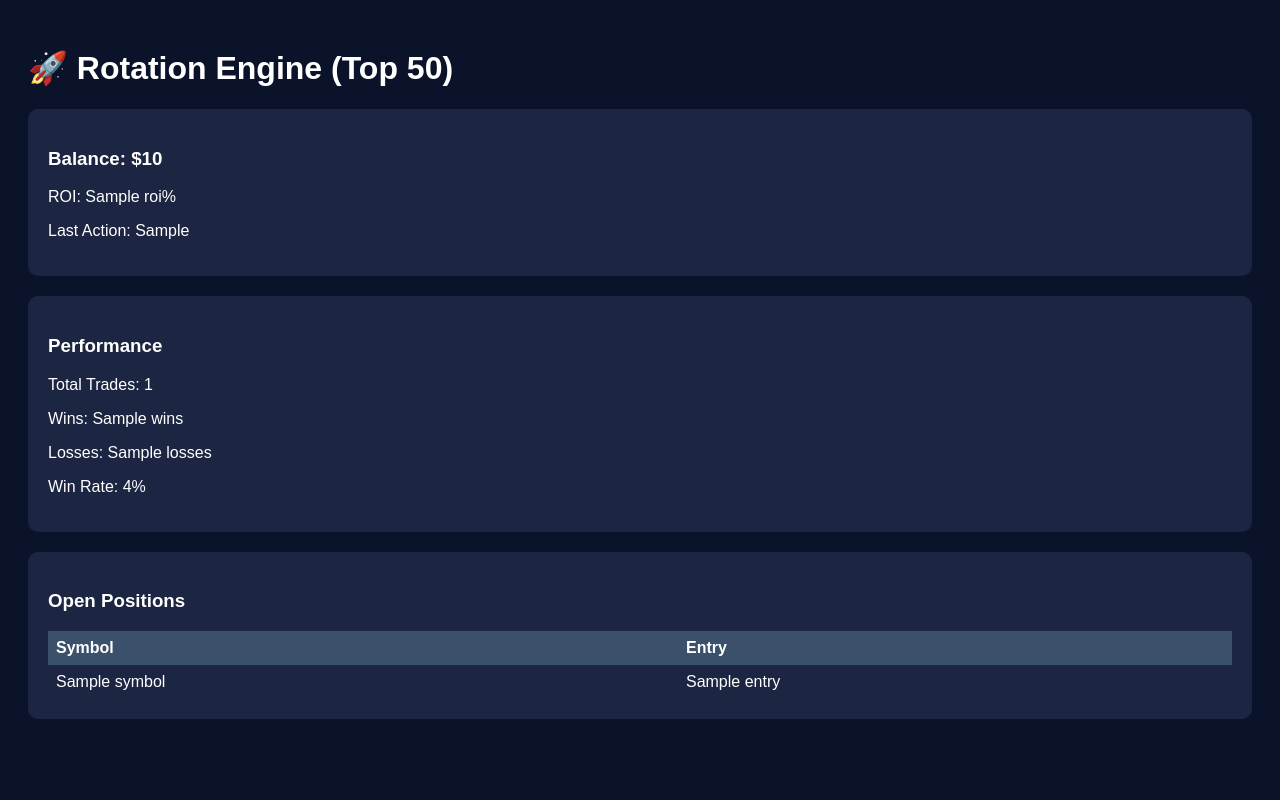
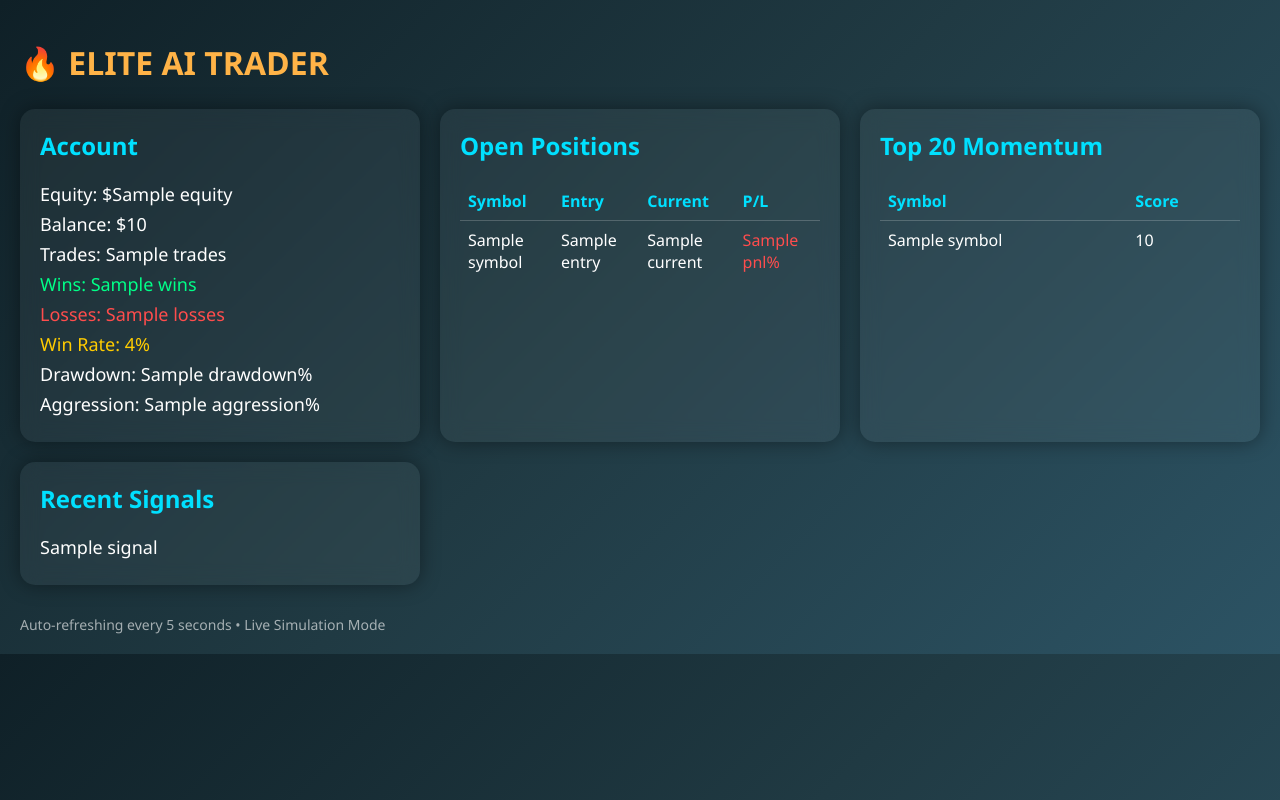
Before and after one commit to hillcolton1976/structured-alpha-engine, a Flask app: template templates/dashboard.html in a window 1280 px wide. Run offline with Flask 3, Linux system fonts and the light colour scheme; the template is opened without the code that fills it: most values are stand-ins (such as "Sample title", 1, 10 or a date in 2020).

Commit message:
Update dashboard.html

```diff
--- a/templates/dashboard.html
+++ b/templates/dashboard.html
@@ -1,72 +1,155 @@
 <!DOCTYPE html>
 <html>
 <head>
-    <title>Rotation Engine</title>
-    <meta http-equiv="refresh" content="60">
+    <title>🔥 ELITE AI TRADER</title>
+    <meta http-equiv="refresh" content="5">
     <style>
         body {
-            font-family: Arial;
-            background: #0b132b;
-            color: white;
+            margin: 0;
+            font-family: 'Segoe UI', Arial, sans-serif;
+            background: linear-gradient(135deg, #0f2027, #203a43, #2c5364);
+            color: #fff;
             padding: 20px;
         }
+
+        h1 {
+            color: #ffb347;
+            margin-bottom: 25px;
+        }
+
+        .grid {
+            display: grid;
+            grid-template-columns: repeat(auto-fit, minmax(320px, 1fr));
+            gap: 20px;
+        }
+
         .card {
-            background: #1c2541;
+            background: rgba(255,255,255,0.05);
             padding: 20px;
-            margin-bottom: 20px;
-            border-radius: 10px;
+            border-radius: 15px;
+            box-shadow: 0 0 20px rgba(0,0,0,0.4);
+            backdrop-filter: blur(10px);
         }
+
+        .card h2 {
+            margin-top: 0;
+            color: #00e0ff;
+        }
+
+        .stat {
+            font-size: 18px;
+            margin: 6px 0;
+        }
+
+        .green { color: #00ff88; }
+        .red { color: #ff4d4d; }
+        .yellow { color: #ffcc00; }
+
         table {
             width: 100%;
             border-collapse: collapse;
         }
+
         th, td {
             padding: 8px;
             text-align: left;
         }
+
         th {
-            background: #3a506b;
+            border-bottom: 1px solid rgba(255,255,255,0.2);
+            color: #00e0ff;
+        }
+
+        tr:hover {
+            background: rgba(255,255,255,0.05);
+        }
+
+        .footer {
+            margin-top: 30px;
+            font-size: 14px;
+            color: rgba(255,255,255,0.6);
         }
     </style>
 </head>
 <body>
 
-<h1>🚀 Rotation Engine (Top 50)</h1>
+<h1>🔥 ELITE AI TRADER</h1>
 
+<div class="grid">
+
+    <!-- ACCOUNT -->
     <div class="card">
-    <h3>Balance: ${{ balance }}</h3>
-    <p>ROI: {{ roi }}%</p>
-    <p>Last Action: {{ last_action }}</p>
+        <h2>Account</h2>
+        <div class="stat">Equity: ${{ equity }}</div>
+        <div class="stat">Balance: ${{ balance }}</div>
+        <div class="stat">Trades: {{ trades }}</div>
+        <div class="stat green">Wins: {{ wins }}</div>
+        <div class="stat red">Losses: {{ losses }}</div>
+        <div class="stat yellow">Win Rate: {{ win_rate }}%</div>
+        <div class="stat">Drawdown: {{ drawdown }}%</div>
+        <div class="stat">Aggression: {{ aggression }}%</div>
     </div>
 
+    <!-- OPEN POSITIONS -->
     <div class="card">
-    <h3>Performance</h3>
-    <p>Total Trades: {{ total_trades }}</p>
-    <p>Wins: {{ wins }}</p>
-    <p>Losses: {{ losses }}</p>
-    <p>Win Rate: {{ win_rate }}%</p>
-</div>
-
-<div class="card">
-    <h3>Open Positions</h3>
-
+        <h2>Open Positions</h2>
         {% if positions %}
         <table>
             <tr>
                 <th>Symbol</th>
                 <th>Entry</th>
+                <th>Current</th>
+                <th>P/L</th>
             </tr>
-        {% for symbol, pos in positions.items() %}
+            {% for p in positions %}
             <tr>
-            <td>{{ symbol }}</td>
-            <td>{{ pos.entry }}</td>
+                <td>{{ p.symbol }}</td>
+                <td>{{ p.entry }}</td>
+                <td>{{ p.current }}</td>
+                <td class="{{ 'green' if p.pnl >= 0 else 'red' }}">
+                    {{ p.pnl }}%
+                </td>
             </tr>
             {% endfor %}
         </table>
         {% else %}
-        <p>No open positions</p>
+            None
         {% endif %}
+    </div>
 
+    <!-- TOP 20 ROTATION -->
+    <div class="card">
+        <h2>Top 20 Momentum</h2>
+        <table>
+            <tr>
+                <th>Symbol</th>
+                <th>Score</th>
+            </tr>
+            {% for coin in rotation %}
+            <tr>
+                <td>{{ coin.symbol }}</td>
+                <td>{{ coin.score }}</td>
+            </tr>
+            {% endfor %}
+        </table>
+    </div>
+
+    <!-- RECENT SIGNALS -->
+    <div class="card">
+        <h2>Recent Signals</h2>
+        {% if signals %}
+            {% for s in signals %}
+                <div class="stat">{{ s }}</div>
+            {% endfor %}
+        {% else %}
+            None
+        {% endif %}
+    </div>
+
+</div>
+
+<div class="footer">
+    Auto-refreshing every 5 seconds • Live Simulation Mode
 </div>
 
 </body>
```
Lines whose indentation alone changed are shown as unchanged.
